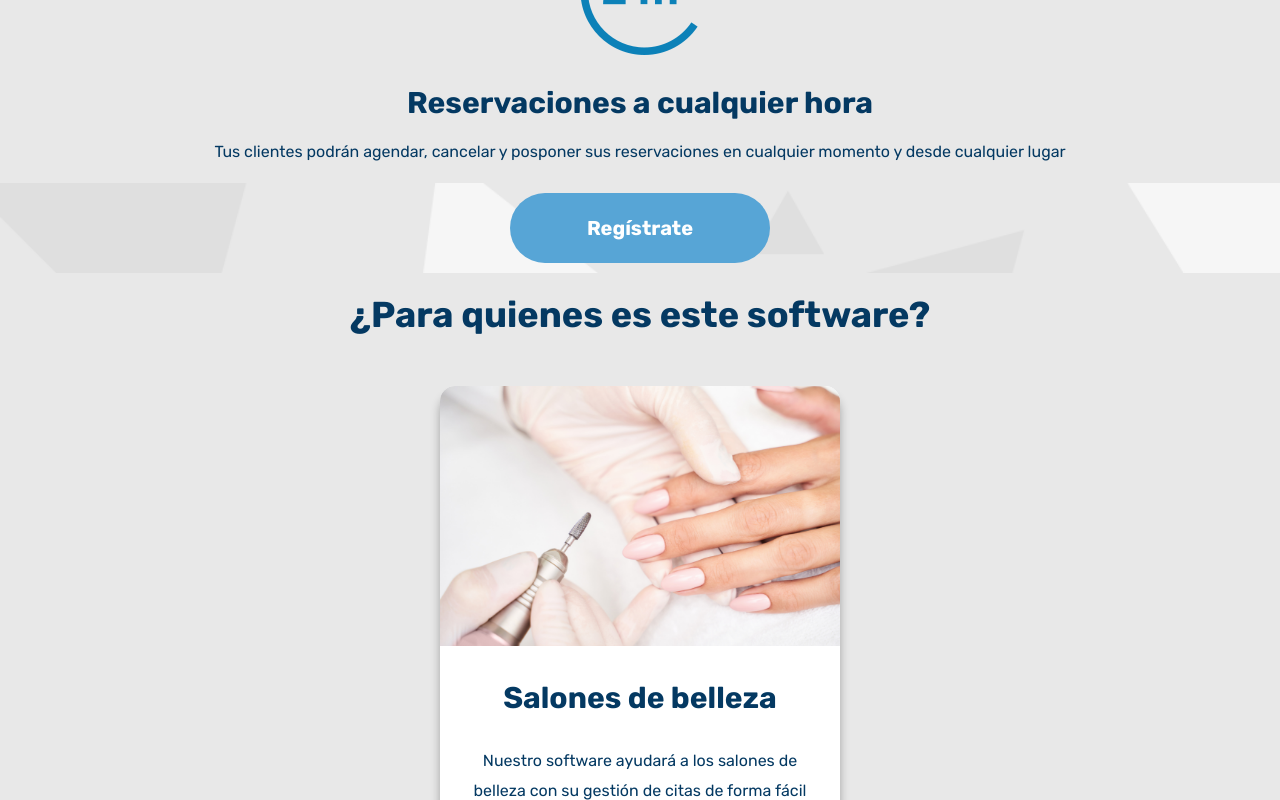
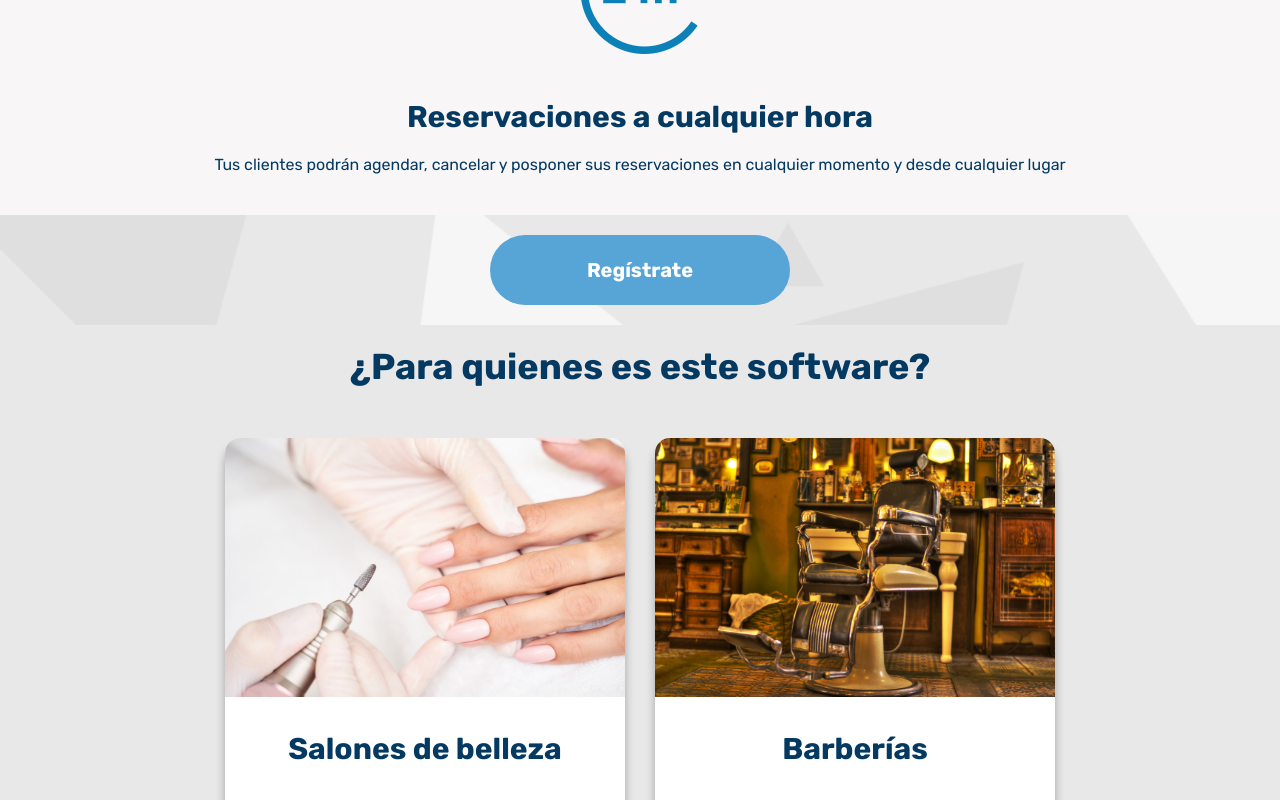
Before and after one commit to LuisDa7/CalenGo, a React (Vite) app: page / in a window 1280 px wide. Shown: the part 3000-3800 px from the top of the page. Built offline with nearby package versions, Linux system fonts and the light colour scheme.

Commit message:
cajitas de para quienes modo wrap

```diff
--- a/src/components/main.jsx
+++ b/src/components/main.jsx
@@ -66,6 +66,7 @@ export default function Main() {
       </section>
       <section className="paraQuien">
         <h1>¿Para quienes es este software?</h1>
+        <article className="contenedorParaQuienes">
           <article>
             <img src="./public/iconos/index/paraQuienes/1.png" alt="Imagen de salón de belleza" width="400px" />
             <h2>Salones de belleza</h2>
@@ -106,9 +107,11 @@ export default function Main() {
             <h2>Fotógrafos</h2>
             <p>CalenGo es útil para fotógrafos, permitiéndoles tener control sobre sus sesiones y actividades</p>
           </article>
+        </article>
       </section>
       <section className="precios">
         <h1>Precios</h1>
+        <p>CalenGo es gratis para emprendedores, si buscas algo más completo para empresas medianas y grandes, puedes ver nuestros paquetes aquí</p>
         <article className="card">
           <article className="headerCard">
             <span class="title">Beginner</span>
--- a/src/css/index.css
+++ b/src/css/index.css
@@ -223,9 +223,18 @@ article picture {
 }
 
 .queTiene {
-    width: 90%;
+    width: 100%;
+    height: 100%;
+    padding: 20px 0;
     margin: 0 auto;
-    margin-top: 10px;
+    background-color: #f8f6f6;
+
+    h1,
+    h2,
+    p {
+        margin: 15px;
+    }
+
 }
 
 .invitacionRegistrate {
@@ -233,7 +242,7 @@ article picture {
     align-items: center;
     justify-content: center;
     width: 100%;
-    padding: 10px 0;
+    padding: 20px 0;
     background-image: url('../../public/Fondos/index/triangulos.png');
     background-repeat: no-repeat;
     background-size: cover;
@@ -262,7 +271,7 @@ article picture {
     width: 90%;
     margin: 20px auto;
 
-    article {
+    .contenedorParaQuienes article {
         margin-top: 50px;
         background-color: #ffffff;
         border-radius: 15px;
@@ -276,13 +285,19 @@ article picture {
         }
     }
 }
-.precios{
+
+.precios {
     display: flex;
     background-image: linear-gradient(180deg, #e8e8e8 5%, #575756 95%);
     flex-direction: column;
     align-items: center;
     height: 100%;
+
+    h1 {
+        margin: 15px;
     }
+}
+
 .card {
     display: flex;
     flex-wrap: wrap;
@@ -387,7 +402,8 @@ article picture {
         display: flex;
         justify-content: space-around;
         align-items: center;
-        h2{
+
+        h2 {
             color: rgb(255, 255, 255);
         }
     }
@@ -497,7 +513,7 @@ article picture {
             "entrada"
             "main"
             "footer";
-            grid-template-rows: 2% 1% 96% 4%;
+        grid-template-rows: 2% 1.3% 96% 4%;
     }
 
     .header h1 {
@@ -511,6 +527,12 @@ article picture {
             width: 250px;
             height: 70px;
             border-radius: 40px;
+        }
+    }
+
+    .invitacionRegistrate {
+        .registrate2 {
+            width: 300px;
         }
     }
 }
@@ -559,6 +581,7 @@ article picture {
                 box-shadow: 6px 6px 12px #c5c5c5, -6px -6px 12px #ffffff;
                 transition: box-shadow 0.7s ease;
             }
+
             .menu:active {
                 box-shadow: inset 4px 4px 12px #c5c5c5, inset -4px -4px 12px #ffffff;
             }
@@ -574,4 +597,15 @@ article picture {
             border-radius: 40px;
         }
     }
+
+    .paraQuien {
+        .contenedorParaQuienes{
+            display: flex;
+            flex-wrap: wrap;
+            gap: 30px;
+            justify-content: center;
         }
+
+    }
+
+}
```
Lines whose indentation alone changed are shown as unchanged.
